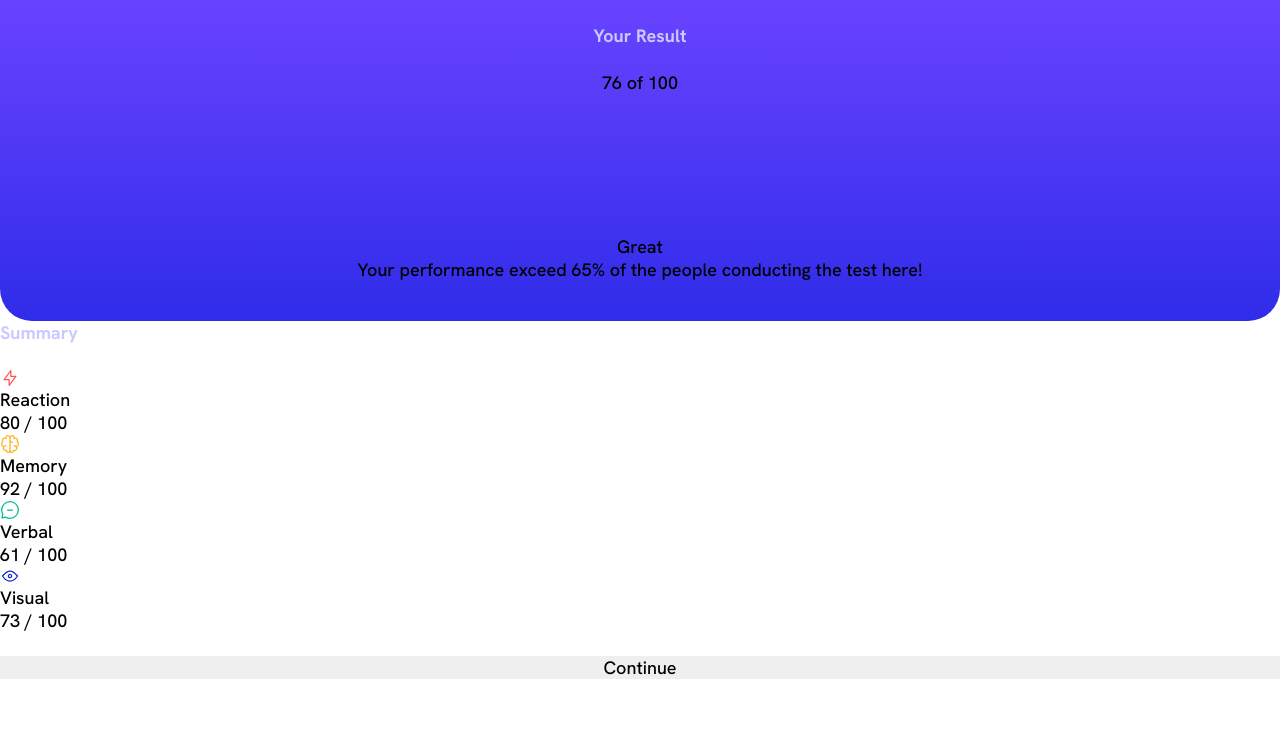
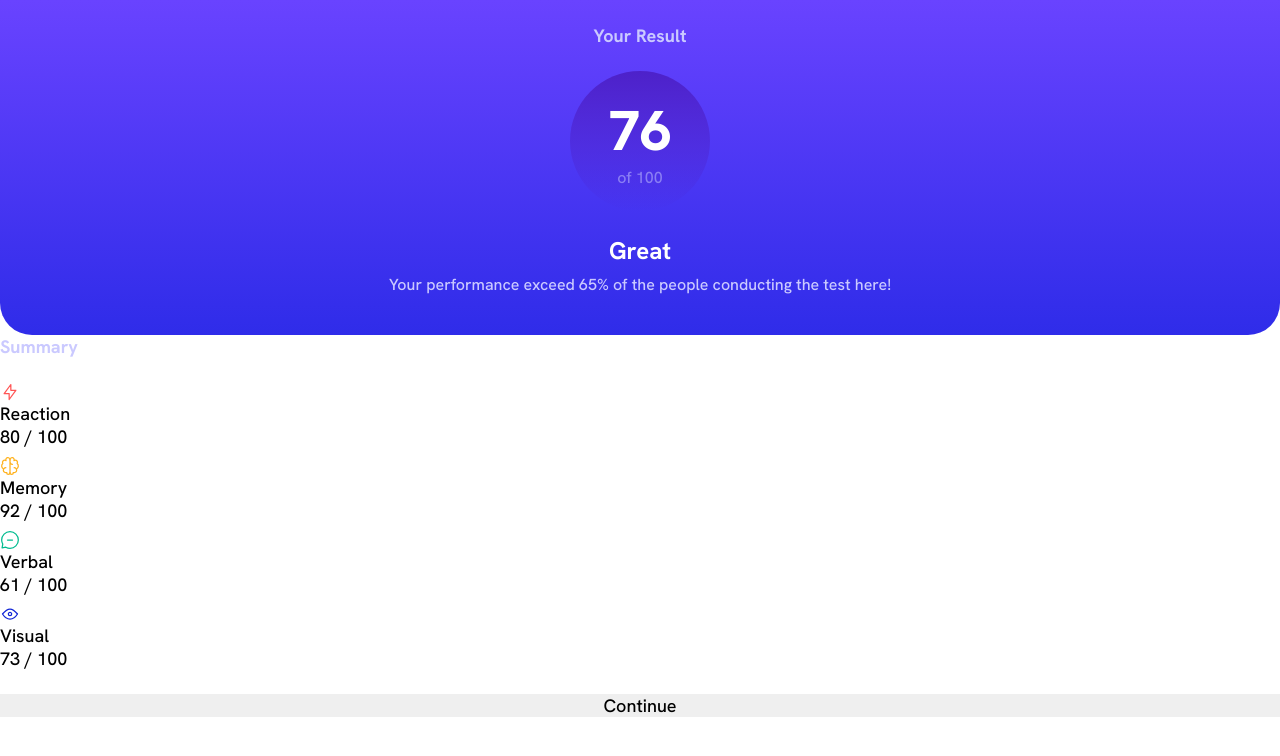
Before and after one commit to solracss/fem-results-summary-component, a plain HTML site: page index.html in a window 1280 px wide. Drawn offline with Linux system fonts and the light colour scheme.

Commit message:
CSS: add styles for Result section

```diff
--- a/sass/_colors.scss
+++ b/sass/_colors.scss
@@ -5,6 +5,7 @@ $blue: #1125d6;
 $white: #fff;
 $navy: #303b59;
 $light-blue: #cac9ff;
+$light-blue-05: rgba(202, 201, 255, 0.5);
 
 // Gradients
 $gradient1: linear-gradient(180deg, #75f 0%, #6943ff 0.01%, #2f2ce9 100%);
--- a/sass/_layout.scss
+++ b/sass/_layout.scss
@@ -10,6 +10,7 @@ body {
 
 .grid-flow {
 	display: grid;
+	gap: 0.5rem;
 }
 
 .grid-flow[data-spacing="large"] {
@@ -18,11 +19,10 @@ body {
 
 .result-section {
 	justify-items: center;
-	padding: 24px 58px 40px;
+	padding: 24px 57px 40px;
 	text-align: center;
 	background: $gradient1;
 	border-radius: 0px 0px 32px 32px;
-	z-index: 0;
 }
 
 .section-title {
@@ -32,8 +32,20 @@ body {
 
 .result-score {
 	position: relative;
+	display: flex;
+	flex-direction: column;
+	align-items: center;
+	justify-content: center;
 	width: 140px;
 	height: 140px;
+	font-size: 1rem;
+	color: $light-blue-05;
+	z-index: 0;
+	span {
+		color: $white;
+		font-size: $fs-56;
+		font-weight: $fw-extra-bold;
+	}
 }
 
 .result-score::before {
@@ -47,3 +59,13 @@ body {
 	background: $gradient2;
 	z-index: -1;
 }
+
+.result-rank {
+	font-size: $fs-24;
+	color: $white;
+	font-weight: $fw-bold;
+	+ p {
+		font-size: 1rem;
+		color: $light-blue;
+	}
+}
```
Also changed, not shown: css/main.css, 1 other file.
